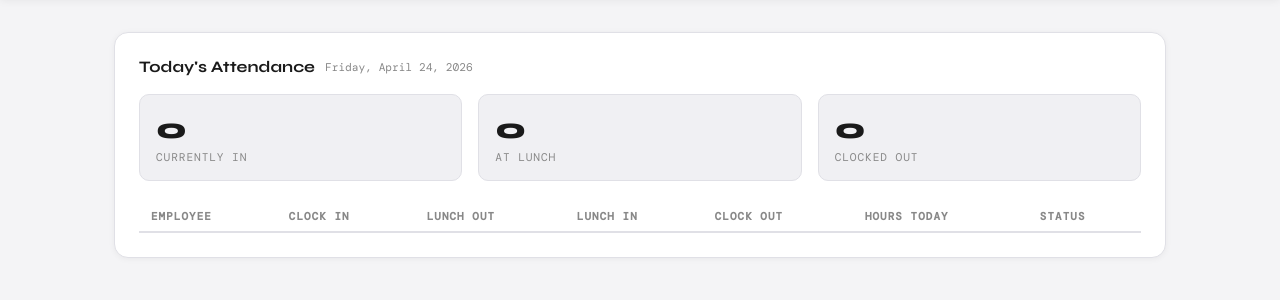
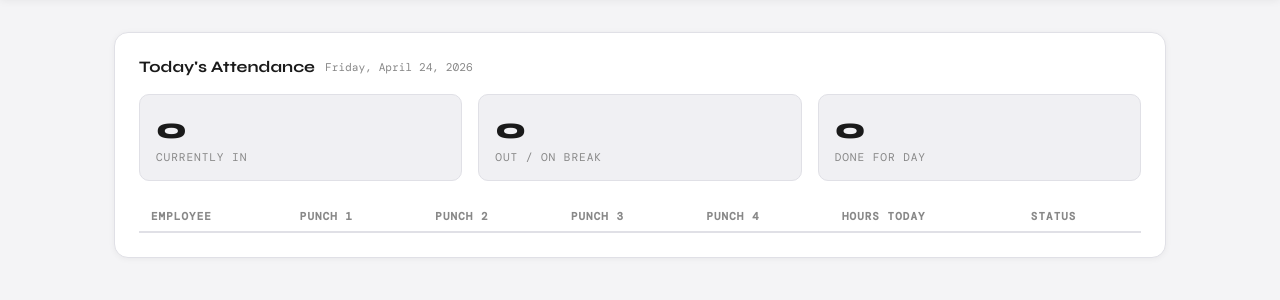
Before and after one commit to MTM-Host/timeclock, a Flask app: page /admin in a window 1280 px wide. Shown: the part 60-360 px from the top of the page. Run offline with Flask 3, Linux system fonts and the light colour scheme; the visitor is signed in with stand-in values (Sample User, id 1); data that the repository does not hold is empty; some libraries are stand-ins or nearby versions.

Commit message:
Update admin.html

```diff
--- a/templates/admin.html
+++ b/templates/admin.html
@@ -130,12 +130,12 @@
       <div class="card-title">Today's Attendance <span id="todayDate"></span></div>
       <div class="stats-row">
         <div class="stat-card"><div class="stat-val" id="statIn">—</div><div class="stat-label">Currently In</div></div>
-        <div class="stat-card"><div class="stat-val" id="statLunch">—</div><div class="stat-label">At Lunch</div></div>
-        <div class="stat-card"><div class="stat-val" id="statOut">—</div><div class="stat-label">Clocked Out</div></div>
+        <div class="stat-card"><div class="stat-val" id="statLunch">—</div><div class="stat-label">Out / On Break</div></div>
+        <div class="stat-card"><div class="stat-val" id="statOut">—</div><div class="stat-label">Done for Day</div></div>
       </div>
       <div class="table-wrap">
         <table>
-          <thead><tr><th>Employee</th><th>Clock In</th><th>Lunch Out</th><th>Lunch In</th><th>Clock Out</th><th>Hours Today</th><th>Status</th></tr></thead>
+          <thead><tr><th>Employee</th><th>Punch 1</th><th>Punch 2</th><th>Punch 3</th><th>Punch 4</th><th>Hours Today</th><th>Status</th></tr></thead>
           <tbody id="todayBody"></tbody>
         </table>
       </div>
@@ -253,15 +253,14 @@
     data.forEach(emp => {
       const statusInfo = {
         'not_in':['dot-out','Not In'],
-        'working_morning':['dot-in','Working'],
-        'at_lunch':['dot-lunch','At Lunch'],
-        'working_afternoon':['dot-in','Working'],
-        'clocked_out':['dot-out','Clocked Out']
+        'working':['dot-in','Working'],
+        'out':['dot-lunch','Out'],
+        'done':['dot-out','Done']
       }[emp.status] || ['dot-out','—'];
-      if (['working_morning','working_afternoon'].includes(emp.status)) inCount++;
-      else if (emp.status==='at_lunch') lunchCount++;
-      else if (emp.status==='clocked_out') outCount++;
-      tbody.innerHTML += `<tr><td><strong>${emp.name}</strong></td><td>${emp.clock_in}</td><td>${emp.lunch_out}</td><td>${emp.lunch_in}</td><td>${emp.clock_out}</td><td>${emp.hours_today}</td><td><span class="status-dot ${statusInfo[0]}"></span>${statusInfo[1]}</td></tr>`;
+      if (emp.status==='working') inCount++;
+      else if (emp.status==='out') lunchCount++;
+      else if (emp.status==='done') outCount++;
+      tbody.innerHTML += `<tr><td><strong>${emp.name}</strong></td><td>${emp.punch1}</td><td>${emp.punch2}</td><td>${emp.punch3}</td><td>${emp.punch4}</td><td>${emp.hours_today}</td><td><span class="status-dot ${statusInfo[0]}"></span>${statusInfo[1]}</td></tr>`;
     });
     document.getElementById('statIn').textContent = inCount;
     document.getElementById('statLunch').textContent = lunchCount;
@@ -295,8 +294,8 @@
     content.innerHTML = '';
     data.employees.forEach(emp => {
       if (emp.daily.length === 0) return;
-      let rows = emp.daily.map(d => `<tr><td>${d.date}</td><td>${d.clock_in}</td><td>${d.lunch_out}</td><td>${d.lunch_in}</td><td>${d.clock_out}</td><td><strong>${d.hours}</strong></td></tr>`).join('');
-      content.innerHTML += `<div class="card emp-block"><div class="emp-block-name"><span>${emp.name}</span><span class="emp-total">${emp.total_hours} · ${emp.days_worked} day${emp.days_worked!==1?'s':''}</span></div><div class="table-wrap"><table><thead><tr><th>Date</th><th>Clock In</th><th>Lunch Out</th><th>Lunch In</th><th>Clock Out</th><th>Hours</th></tr></thead><tbody>${rows}</tbody></table></div></div>`;
+      let rows = emp.daily.map(d => `<tr><td>${d.date}</td><td>${d.punch1}</td><td>${d.punch2}</td><td>${d.punch3||'—'}</td><td>${d.punch4||'—'}</td><td><strong>${d.hours}</strong></td></tr>`).join('');
+      content.innerHTML += `<div class="card emp-block"><div class="emp-block-name"><span>${emp.name}</span><span class="emp-total">${emp.total_hours} · ${emp.days_worked} day${emp.days_worked!==1?'s':''}</span></div><div class="table-wrap"><table><thead><tr><th>Date</th><th>Punch 1</th><th>Punch 2</th><th>Punch 3</th><th>Punch 4</th><th>Hours</th></tr></thead><tbody>${rows}</tbody></table></div></div>`;
     });
   }
 
```
